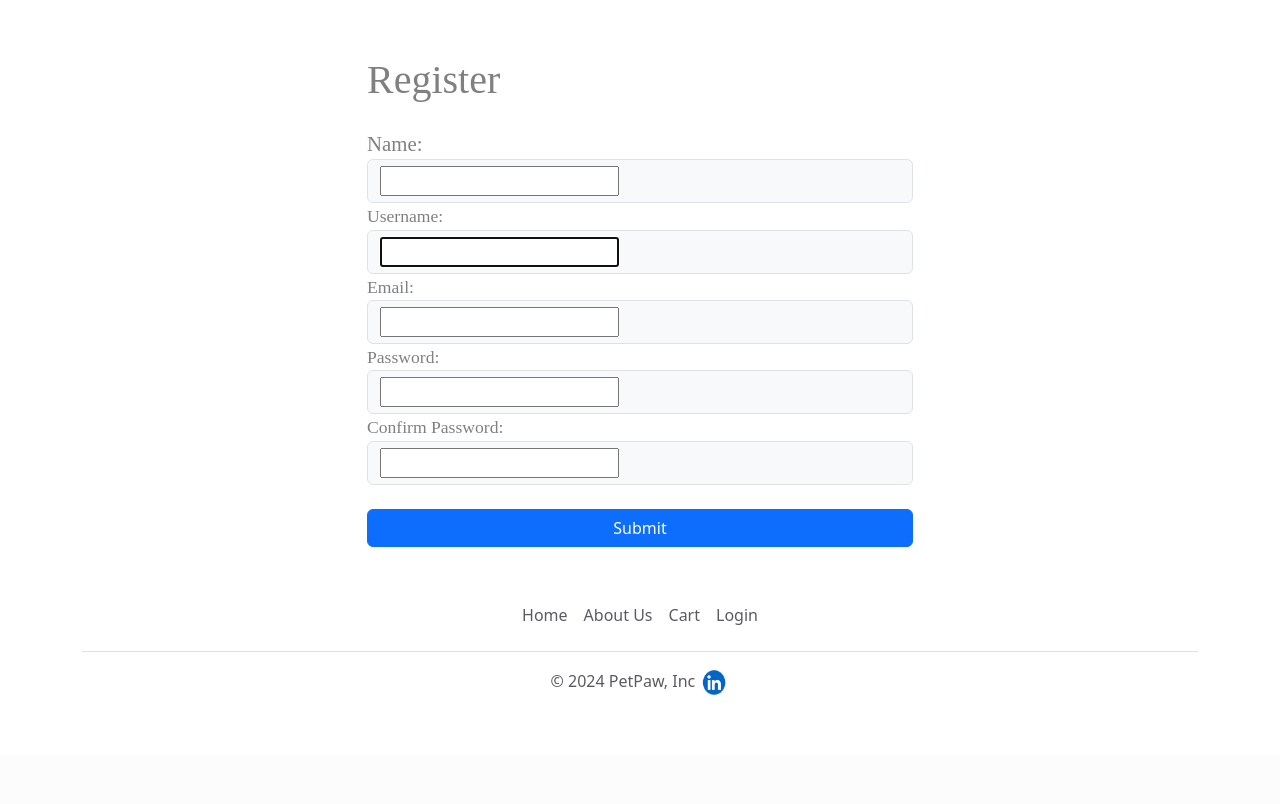
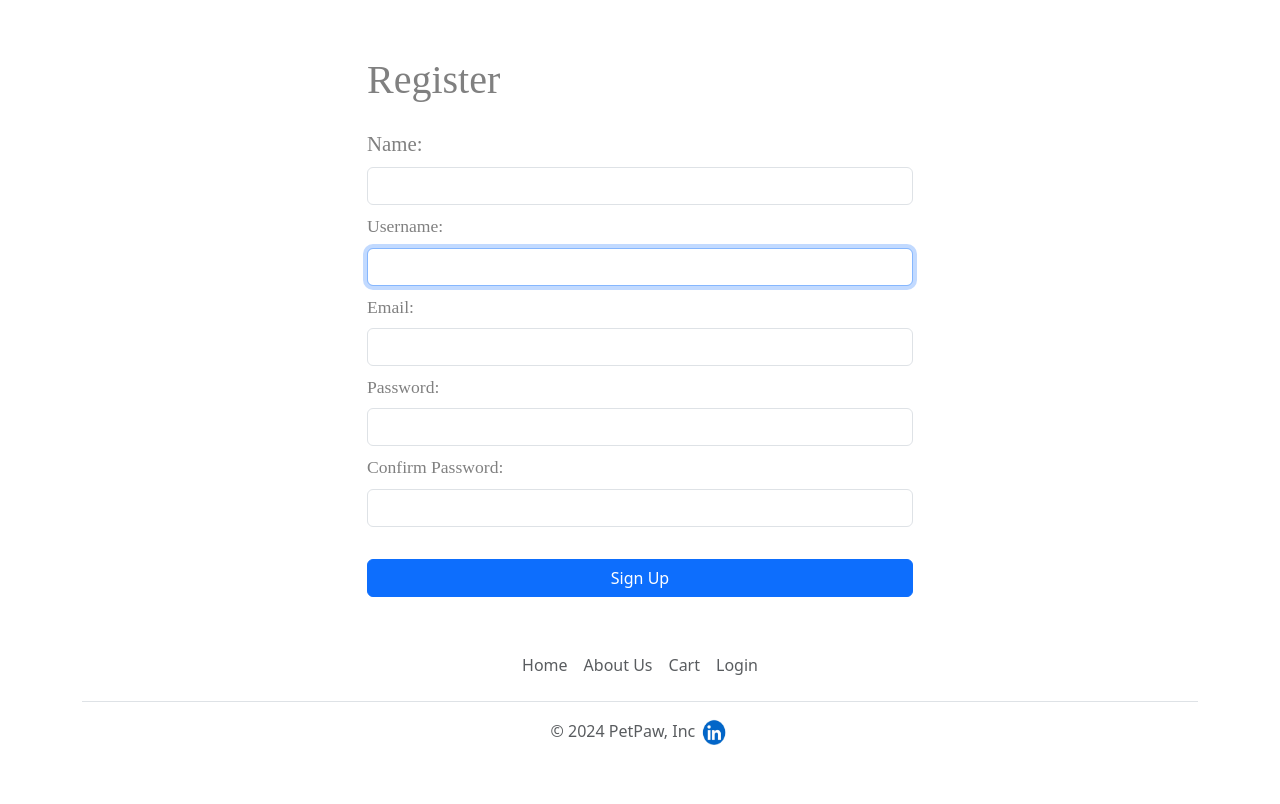
Before and after one commit to Onkarsawant111/petfam_final_project_1, a Django app: page /register/ in a window 1280 px wide. Shown: the part 102-906 px from the top of the page. Before the commit the page ends 797 px from the top, so only its background shows below. Run offline with Django 5.2, Linux system fonts and the light colour scheme; some libraries are stand-ins or nearby versions.

Commit message:
apply styling to register page and aligned it perfectly

```diff
--- a/register/views.py
+++ b/register/views.py
@@ -17,12 +17,12 @@ def register(request):
             return redirect('home')
         else:
             # Print form errors to console for debugging
-            print(form.errors)
-            messages.success(request, "Oops! Fill the form details correctly")
+            errors = form.errors
+            messages.success(request, errors)
             return redirect('register')
     else:
         form = Register()
-    return render(request, 'register.html', {'form': form})
+        return render(request, 'register.html', {'form': form})
 
 def user_login(request):
     if request.method == "POST":
@@ -34,7 +34,7 @@ def user_login(request):
             messages.success(request,("You have been logged in successfully!"))
             return redirect('home')
         else:
-            messages.success(request, ("There was an error, please try again!"))
+            messages.success(request, ("Check the login credentials & Please try again!"))
             return redirect('user_login')
     else:
         return render(request, 'login.html')
--- a/template/login.html
+++ b/template/login.html
@@ -8,7 +8,7 @@
       <form method="post" action="{% url 'user_login' %}">
         {% csrf_token %}
         <div class="form-group">
-          <label for="exampleInputName1" class="mb-2 mt-2" style="color: grey; font-family: 'Times New Roman', Times, serif; font-size: 1.3rem">Name</label>
+          <label for="exampleInputName1" class="mb-2 mt-2" style="color: grey; font-family: 'Times New Roman', Times, serif; font-size: 1.3rem">Username</label>
           <input type="text" class="form-control" id="exampleInputName1" aria-describedby="nameHelp" placeholder="Enter username" name="Username">
         </div>
         <div class="form-group">
--- a/template/navbar.html
+++ b/template/navbar.html
@@ -108,7 +108,9 @@
             {% else %}
             <li><a class="dropdown-item" href="{% url 'user_login' %}">Login</a></li>
             {% endif %}
+            {% if not user.is_authenticated %}
             <li><a class="dropdown-item" href="{% url 'register' %}">Register</a></li>
+            {% endif %}
         </ul>
     </div>
 </div>
--- a/template/register.html
+++ b/template/register.html
@@ -9,36 +9,36 @@
       <form method="post" action="{% url 'register' %}">
         {% csrf_token %}
         <div class="form-group">
-          <label for="id_first_name" style="color: grey; font-family: 'Times New Roman', Times, serif; font-size: 1.3rem" >Name:</label><br>
-          <div class="form-control bg-light text-dark">
-            {{ form.first_name }}
-          </div>
+          <label for="id_first_name"
+            style="color: grey; font-family: 'Times New Roman', Times, serif; font-size: 1.3rem">Name:</label><br>
+          <input type="text" name="first_name" maxlength="150" id="id_first_name" class="form-control text-dark w-100 mb-2 mt-2">
         </div>
         <div class="form-group">
-          <label for="id_username"  style="color: grey; font-family: 'Times New Roman', Times, serif; font-size: 1.1rem"  >Username:</label><br>
-          <div class="form-control bg-light text-dark">
-            {{ form.username }}
-          </div>
+          <label for="id_username"
+            style="color: grey; font-family: 'Times New Roman', Times, serif; font-size: 1.1rem">Username:</label><br>
+          <input type="text" name="username" maxlength="150" autofocus="" required=""
+            aria-describedby="id_username_helptext" id="id_username" class="form-control text-dark w-100 mb-2 mt-2">
         </div>
         <div class="form-group">
-          <label for="id_email"  style="color: grey; font-family: 'Times New Roman', Times, serif; font-size: 1.1rem" >Email:</label><br>
-          <div class="form-control bg-light text-dark">
-            {{ form.email }}
-          </div>
+          <label for="id_email"
+            style="color: grey; font-family: 'Times New Roman', Times, serif; font-size: 1.1rem ">Email:</label><br>
+          <input type="email" name="email" maxlength="254" required="" id="id_email"
+            class="form-control text-dark w-100 mb-2 mt-2">
         </div>
         <div class="form-group">
-          <label for="id_password1"  style="color: grey; font-family: 'Times New Roman', Times, serif; font-size: 1.1rem" >Password:</label><br>
-          <div class="form-control bg-light text-dark">
-            {{ form.password1 }}
-          </div>
+          <label for="id_password1"
+            style="color: grey; font-family: 'Times New Roman', Times, serif; font-size: 1.1rem">Password:</label><br>
+          <input type="password" name="password1" autocomplete="new-password" required=""
+            aria-describedby="id_password1_helptext" id="id_password1" class="form-control text-dark w-100 mb-2 mt-2">
         </div>
         <div class="form-group">
-          <label for="id_password2"  style="color: grey; font-family: 'Times New Roman', Times, serif; font-size: 1.1rem" >Confirm Password:</label><br>
-          <div class="form-control bg-light text-dark">
-            {{ form.password2 }}
-          </div>
+          <label for="id_password2"
+            style="color: grey; font-family: 'Times New Roman', Times, serif; font-size: 1.1rem">Confirm
+            Password:</label><br>
+          <input type="password" name="password2" autocomplete="new-password" required=""
+            aria-describedby="id_password2_helptext" id="id_password2" class="form-control text-dark w-100 mb-2 mt-2">
         </div>
-        <button type="submit" class="btn btn-primary mb-2 mt-4 w-100">Submit</button>
+        <button type="submit" class="btn btn-primary mb-2 mt-4 w-100">Sign Up</button>
       </form>
     </div>
   </div>
```
